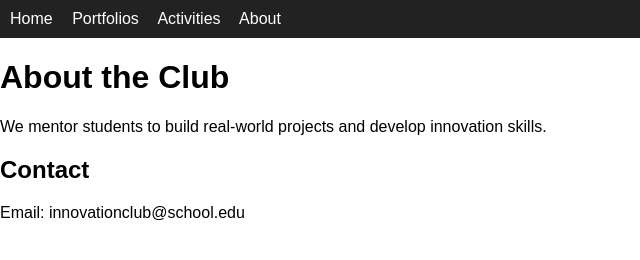
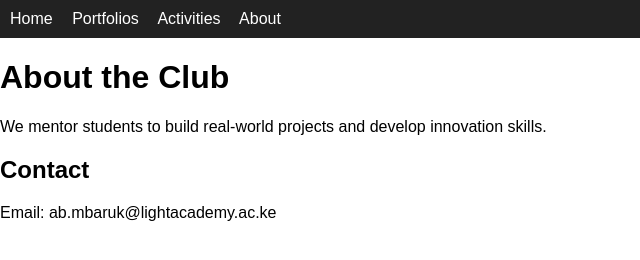
Before and after one commit to ambaruk/Innovation-Club-Website, a plain HTML site: page about.html in a window 1280 px wide. Shown: the full height of the page, 0-640 px from the left. Drawn offline with Linux system fonts and the light colour scheme.

Commit message:
Update about.html

```diff
--- a/about.html
+++ b/about.html
@@ -18,6 +18,6 @@
 
 
 <h2>Contact</h2>
-<p>Email: innovationclub@school.edu</p>
+<p>Email: ab.mbaruk@lightacademy.ac.ke</p>
 </body>
 </html>
```
